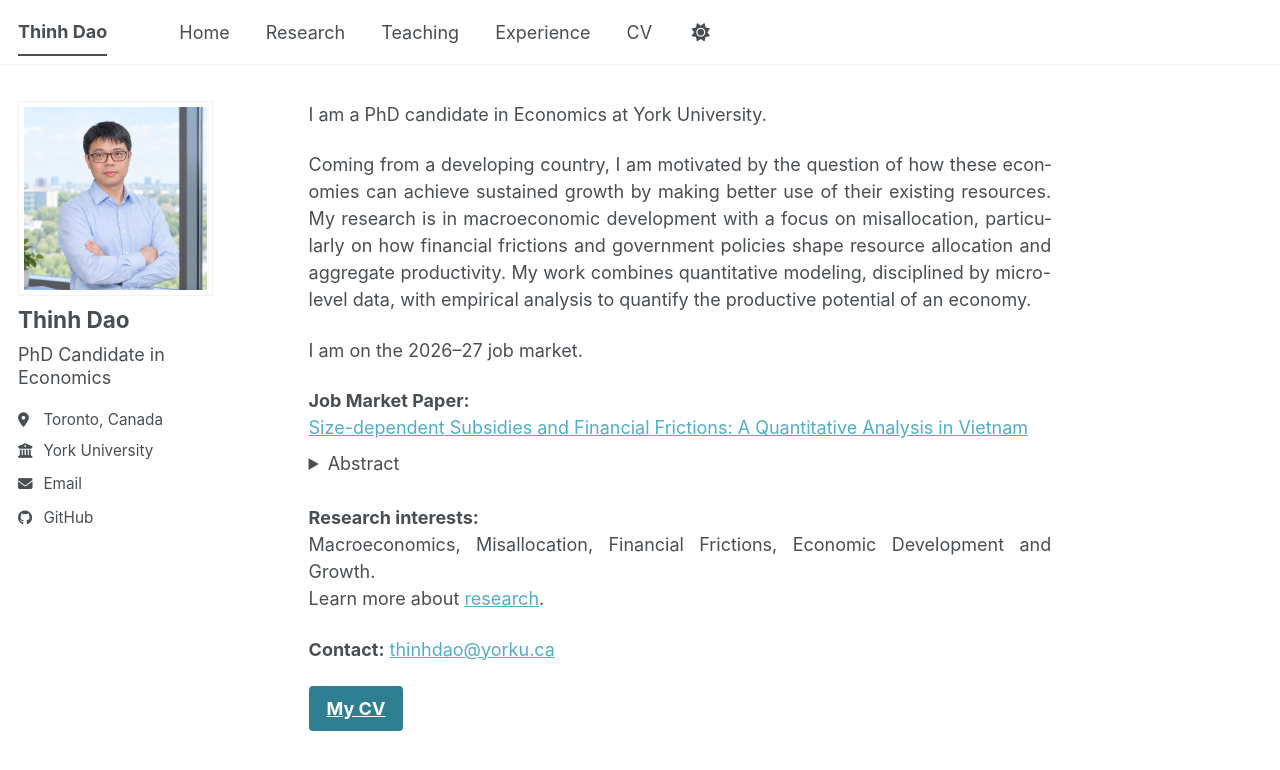
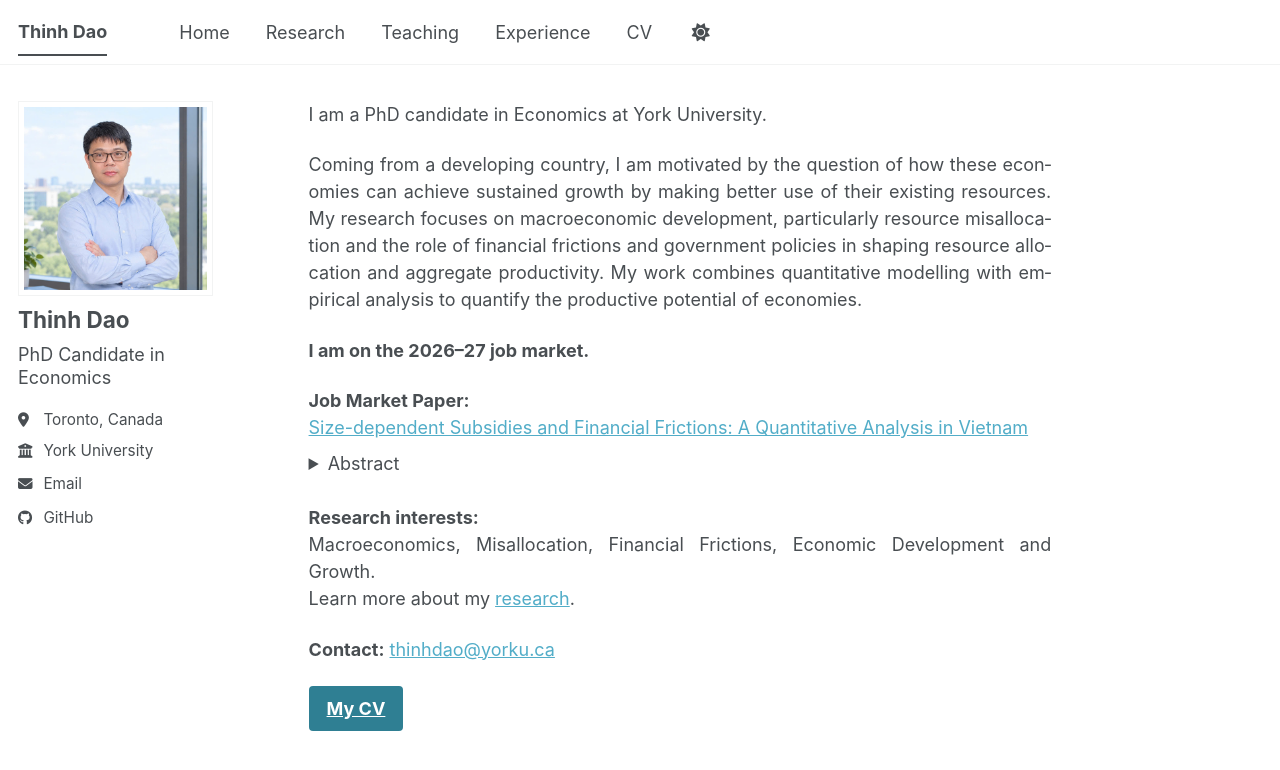
Before and after one commit to thinh-dao-econ/thinh-dao-econ.github.io, a Jekyll site: the page built from _pages/about.md, in a window 1280 px wide. Shown: the top 770 px of the page. Built offline with Jekyll 4.4.1, drawn with Linux system fonts in a browser that asks for light colours; a style sheet for code colours, icons or effects is not loaded.

Commit message:
Update about.md

```diff
--- a/_pages/about.md
+++ b/_pages/about.md
@@ -9,9 +9,9 @@ redirect_from:
 
 I am a PhD candidate in Economics at York University.
 
-Coming from a developing country, I am motivated by the question of how these economies can achieve sustained growth by making better use of their existing resources. My research is in macroeconomic development with a focus on misallocation, particularly on how financial frictions and government policies shape resource allocation and aggregate productivity. My work combines quantitative modeling, disciplined by micro-level data, with empirical analysis to quantify the productive potential of an economy.
+Coming from a developing country, I am motivated by the question of how these economies can achieve sustained growth by making better use of their existing resources. My research focuses on macroeconomic development, particularly resource misallocation and the role of financial frictions and government policies in shaping resource allocation and aggregate productivity. My work combines quantitative modelling with empirical analysis to quantify the productive potential of economies.
 
-I am on the 2026–27 job market.
+**I am on the 2026–27 job market.**
 
 **Job Market Paper:**<br>
 <a href="{{ site.baseurl }}/files/Thinh_Dao_JMP.pdf" target="_blank" rel="noopener noreferrer">Size-dependent Subsidies and Financial Frictions: A Quantitative Analysis in Vietnam</a>
@@ -24,7 +24,7 @@ Motivated by a policy in Vietnam that capped short-term lending rates for small
 
 **Research interests:**<br>
 Macroeconomics, Misallocation, Financial Frictions, Economic Development and Growth.<br>
-Learn more about [research](/research/).<br>
+Learn more about my [research](/research/).<br>
 
 **Contact:** [thinhdao@yorku.ca](mailto:thinhdao@yorku.ca) <br>
 
```
